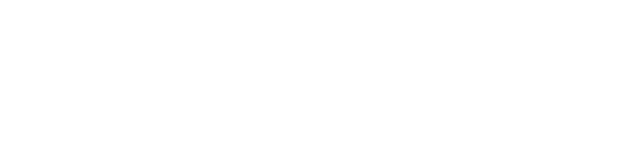
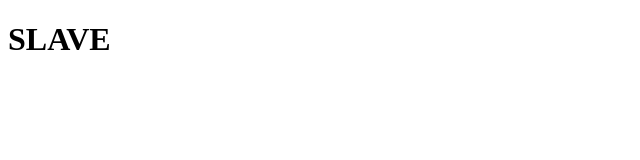
Before and after one commit to Almaise/for-lesson_8, a plain HTML site: page index.html in a window 1280 px wide. Shown: the whole page, without its empty margins (0-640 px from the left). Drawn offline with Linux system fonts and the light colour scheme.

Commit message:
Add slave

```diff
--- a/index.html
+++ b/index.html
@@ -7,6 +7,8 @@
     <title>Document</title>
 </head>
 <body>
-
+    <H1>
+        SLAVE
+    </H1>
 </body>
 </html>
```
